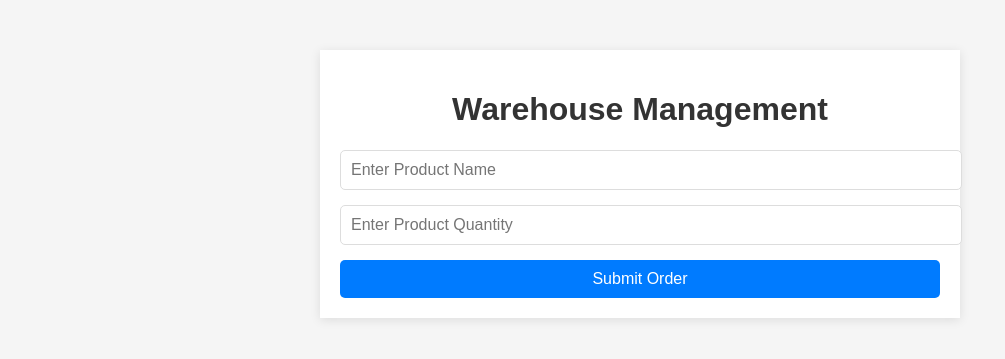
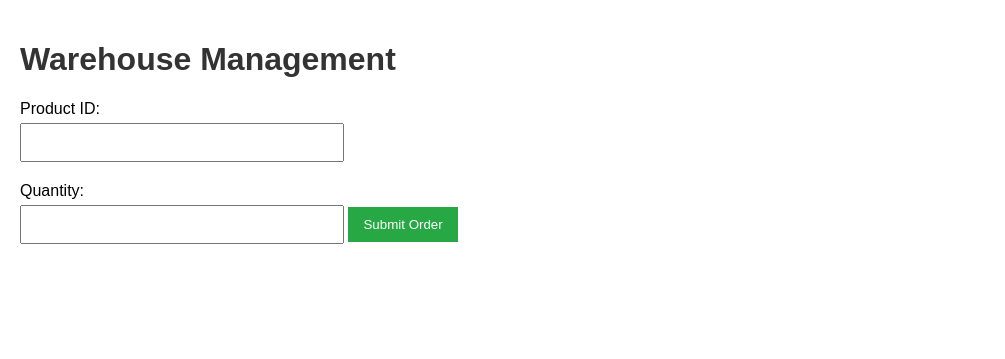
Before and after one commit to Orkennn/clonewarehose, a FastAPI app: page / in a window 1280 px wide. Shown: the top 359 px of the page, without its empty margins (0-1005 px from the left). Run offline with FastAPI, Linux system fonts and the light colour scheme; parts of the project's set-up code (start-up, migrations or seed data) failed here and were passed over.

Commit message:
added new path

```diff
--- a/templates/index.html
+++ b/templates/index.html
@@ -4,97 +4,109 @@
     <meta charset="UTF-8">
     <meta name="viewport" content="width=device-width, initial-scale=1.0">
     <title>Warehouse Management</title>
+    <link rel="stylesheet" href="https://cdnjs.cloudflare.com/ajax/libs/font-awesome/5.15.4/css/all.min.css">
     <style>
         body {
             font-family: Arial, sans-serif;
-            background-color: #f5f5f5;
             margin: 0;
-            padding: 0;
-        }
-        .container {
-            width: 100%;
-            max-width: 600px;
-            margin: 50px auto;
-            background-color: #fff;
             padding: 20px;
-            box-shadow: 0 2px 10px rgba(0, 0, 0, 0.1);
         }
         h1 {
-            text-align: center;
             color: #333;
         }
         form {
-            display: flex;
-            flex-direction: column;
-            gap: 15px;
+            margin-bottom: 20px;
         }
-        input[type="text"], input[type="number"] {
+        label {
+            display: block;
+            margin: 10px 0 5px;
+        }
+        input, select {
             padding: 10px;
-            font-size: 16px;
-            border: 1px solid #ddd;
-            border-radius: 5px;
             width: 100%;
+            max-width: 300px;
+            margin-bottom: 10px;
         }
         button {
-            padding: 10px;
-            background-color: #007bff;
+            padding: 10px 15px;
+            background-color: #28a745;
             color: white;
             border: none;
-            border-radius: 5px;
-            font-size: 16px;
             cursor: pointer;
         }
         button:hover {
-            background-color: #0056b3;
+            background-color: #218838;
         }
-        .message {
-            margin-top: 20px;
+        #responseMessage {
+            display: none;
+            margin-top: 10px;
             padding: 10px;
-            border: 1px solid #007bff;
-            color: #007bff;
-            display: none;
+            border: 1px solid transparent;
+            border-radius: 5px;
+        }
+        .success {
+            color: #155724;
+            background-color: #d4edda;
+            border-color: #c3e6cb;
+        }
+        .error {
+            color: #721c24;
+            background-color: #f8d7da;
+            border-color: #f5c6cb;
         }
     </style>
 </head>
 <body>
-    <div class="container">
     <h1>Warehouse Management</h1>
+
     <form id="orderForm">
-            <input type="text" id="productName" placeholder="Enter Product Name" required>
-            <input type="number" id="productQuantity" placeholder="Enter Product Quantity" required>
+        <label for="productName">Product ID:</label>
+        <input type="number" id="productName" required>
+
+        <label for="productQuantity">Quantity:</label>
+        <input type="number" id="productQuantity" required>
+
         <button type="submit">Submit Order</button>
     </form>
-        <div id="responseMessage" class="message"></div>
-    </div>
+
+    <div id="responseMessage" class="success"></div>
 
     <script>
         document.getElementById('orderForm').addEventListener('submit', async function(event) {
             event.preventDefault();
 
-    const productName = document.getElementById('productName').value;
+            const productId = document.getElementById('productName').value;
             const productQuantity = document.getElementById('productQuantity').value;
 
             try {
-        const response = await fetch('/orders', {
+                const response = await fetch('/', {  // Измените на '/' для корневого маршрута
                     method: 'POST',
                     headers: {
                         'Content-Type': 'application/json'
                     },
                     body: JSON.stringify({
-                items: [{ product_id: productName, quantity: productQuantity }]
+                        items: [{ product_id: productId, quantity: productQuantity }]
                     })
                 });
 
                 const data = await response.json();
 
+                const messageDiv = document.getElementById('responseMessage');
+                messageDiv.style.display = 'block';
+
                 if (response.ok) {
-            document.getElementById('responseMessage').innerText = 'Order submitted successfully!';
+                    messageDiv.innerText = 'Order submitted successfully! Order ID: ' + data.id;
+                    messageDiv.className = 'success';
                 } else {
-            document.getElementById('responseMessage').innerText = 'Error: ' + data.detail;
+                    messageDiv.innerText = 'Error: ' + data.detail;
+                    messageDiv.className = 'error';
                 }
             } catch (error) {
                 console.error('Error:', error);
-        document.getElementById('responseMessage').innerText = 'Failed to connect to the server.';
+                const messageDiv = document.getElementById('responseMessage');
+                messageDiv.style.display = 'block';
+                messageDiv.innerText = 'Failed to connect to the server.';
+                messageDiv.className = 'error';
             }
         });
     </script>
```
Lines whose indentation alone changed are shown as unchanged.
